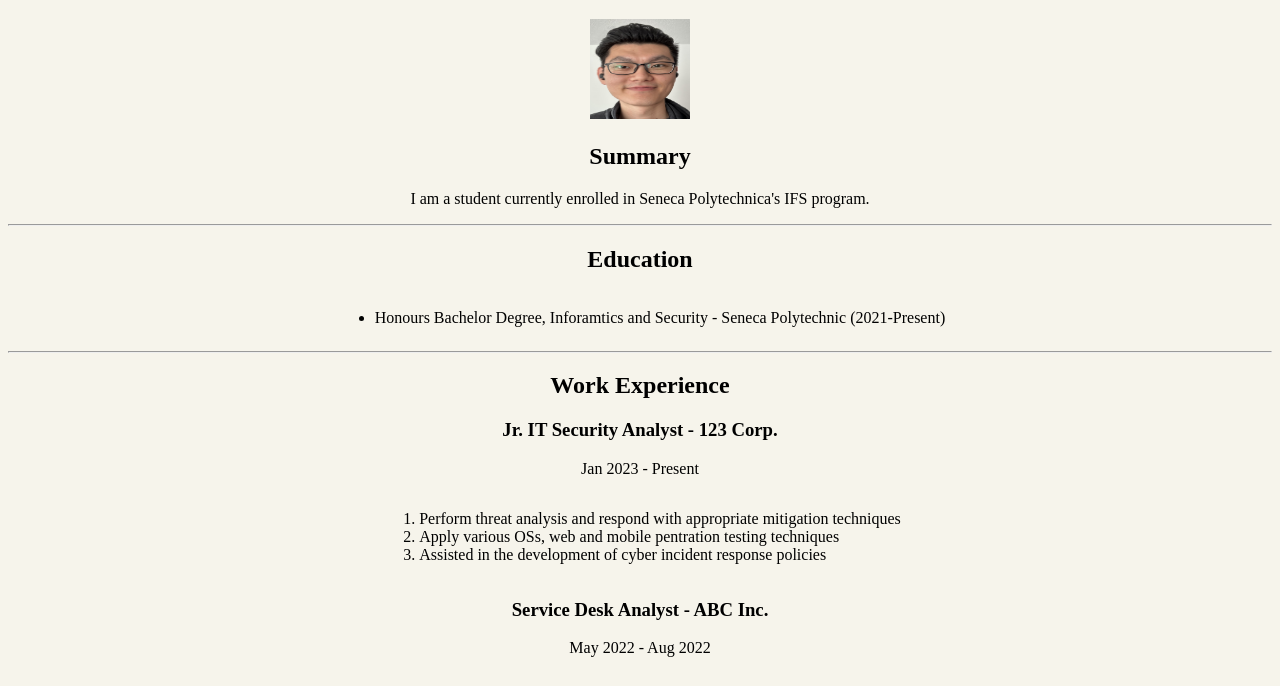
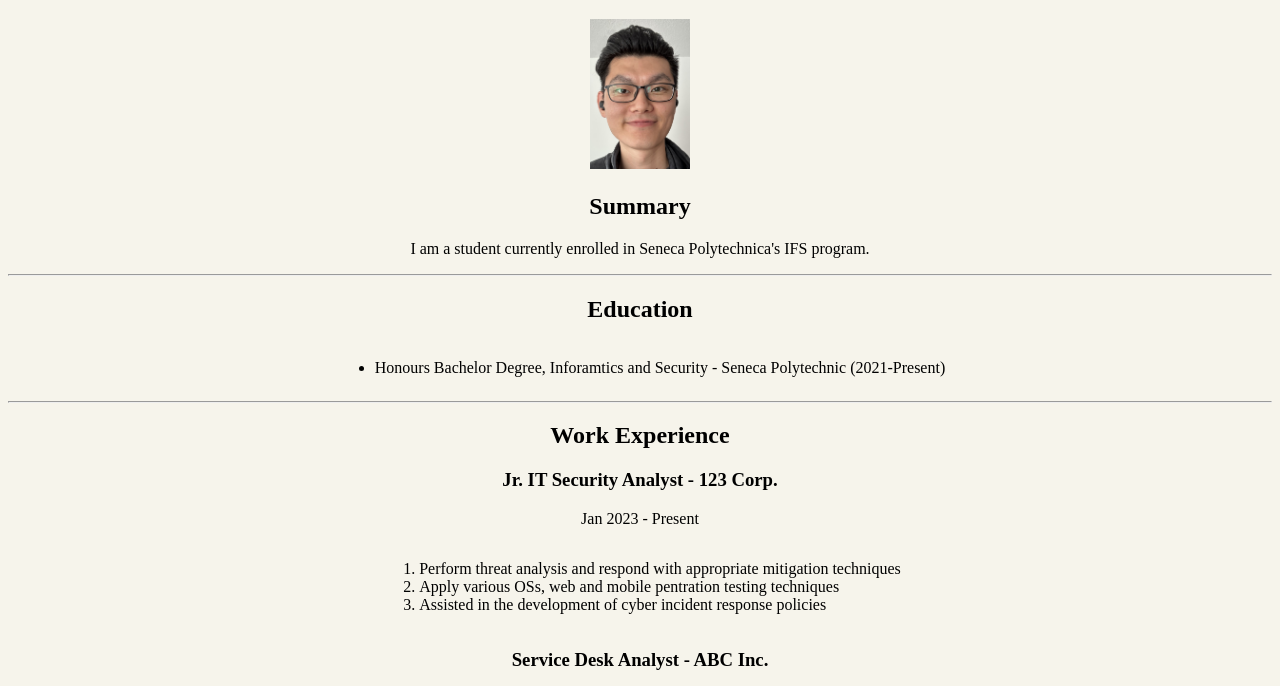
Before and after one commit to d-tang9/resume, a plain HTML site: page index.html in a window 1280 px wide. Shown: the part 61-747 px from the top of the page. Drawn offline with Linux system fonts and the light colour scheme.

Commit message:
Update index.html

```diff
--- a/index.html
+++ b/index.html
@@ -7,7 +7,7 @@
 </head>
 <body style="text-align: center; background-color: #f6f4eb;">
     <h1>Dickson Tang</h1>
-    <img src="./headshot.jpg" alt="profile picture" height="100" width="100">
+    <img src="./headshot.jpg" alt="profile picture" height="150" width="100">
     <!--Summary/Objective-->
     <h2>Summary</h2>
     <p>I am a student currently enrolled in Seneca Polytechnica's IFS program.</p>
```
